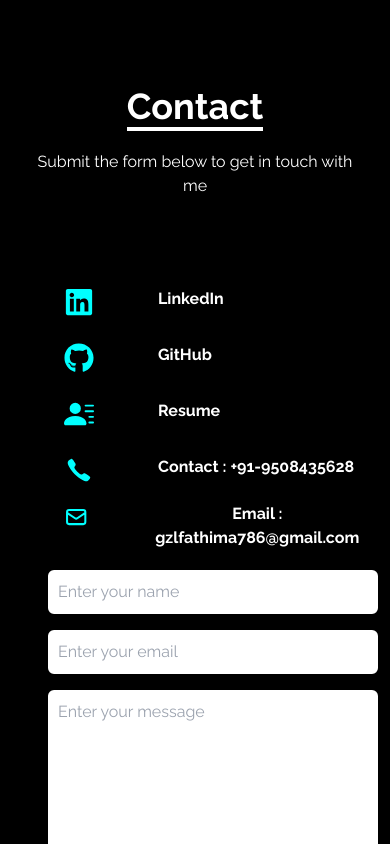
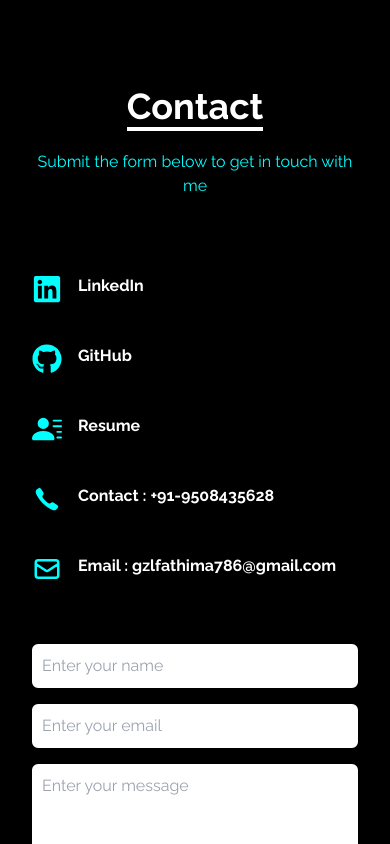
Before and after one commit to Summaiya-Begum/Summaiya-Begum.github.io, a React (Create React App) app: page / in a window 390 px wide. Shown: the part 8840-9684 px from the top of the page. Built offline with nearby package versions, Linux system fonts and the light colour scheme.

Commit message:
new update

```diff
--- a/src/components/Contact.jsx
+++ b/src/components/Contact.jsx
@@ -31,62 +31,58 @@ const Contact = () => {
             className="text-4xl font-bold inline border-b-4 border-white-500">
             Contact
           </p>
-          <p className="py-6">Submit the form below to get in touch with me</p>
+          <p className="py-6 text-aqua">Submit the form below to get in touch with me</p>
         </div>
 
 
 
         <div
 
-          className="grid lg:grid-cols-2 sm:grid-cols-1 md:grid-cols-2 gap-4 px-12 py-5 sm:px-0"
+          className="grid lg:grid-cols-2 sm:grid-cols-1 md:grid-cols-2 gap-10 sm:px-0"
         >
-          <div className="  lg:flex flex-col" >
-            <ul>
+          <div  className="  lg:flex flex-col" >
+            <ul className={
+              "  grid lg:grid-cols-1 sm:grid-cols-1 "}>
 
+              <liflex justify-start gap-4
+                className={
+                  "flex justify-start gap-4 items-center py-5 "}>
+                <a
+                  href="https://www.linkedin.com/in/summaiya23/"
+                  className="flex justify-start gap-4 items-start w-auto text-white" target="_blank"> <FaLinkedin size={30} color={"aqua"} /> <b>LinkedIn</b>
+                </a>
+              </liflex>
               <li
                 className={
-                  "flex justify-between items-center w-50 h-14 px-4"}>
-                <a
-                  href="https://www.linkedin.com/in/summaiya23/"
-                  className="flex justify-arround gap-8 items-start w-full text-white" target="_blank"> <FaLinkedin size={30} color={"aqua"} /> <b>LinkedIn</b>
-                </a>
-              </li>
-              <li
-                className={
-                  "flex justify-between items-center w-50 h-14 px-4"}>
+                  "flex justify-start gap-4 items-center py-5"}>
                 <a
                   href="https://github.com/Summaiya-Begum"
-                  className="flex justify-arround gap-8 items-start w-full text-white" target="_blank"> <FaGithub size={30} color={"aqua"} /><b>GitHub</b>
+                  className="flex justify-start gap-4  items-start w-auto text-white" target="_blank"> <FaGithub size={30} color={"aqua"} /><b>GitHub</b>
 
                 </a>
               </li>
-              <li
-                className={
-                  "flex justify-between items-center w-50 h-14 px-4"}>
+              <li className={
+                  "flex justify-start gap-4 items-center py-5"}>
 
                 <a
                   href={resume}
                   download
-
-                  className="flex justify-arround gap-8 items-start w-full text-white">
+                  className="flex justify-start gap-4  items-start w-auto text-white">
                   <BsFillPersonLinesFill size={30} color={"aqua"} /><b>Resume</b>
                 </a>
               </li>
               <li
                 className={
-                  "flex justify-between items-center w-50 h-14 px-4"}>
-                <a
-
-                  className="flex justify-arround gap-8 items-start w-full text-white">
+                  "flex justify-start gap-4 items-center py-5"}>
+                <a  className="flex justify-start gap-4  items-start w-auto text-white">
                   <IoIosCall size={30} color={"aqua"} /> <b>Contact : +91-9508435628</b>
                 </a>
               </li>
               <li
                 className={
-                  "flex justify-between items-center w-50 h-14 px-4"}>
+                  "flex justify-start gap-4 items-center py-5"}>
                 <a
-
-                  className="flex justify-arround gap-8 items-start w-full text-white"> <HiOutlineMail size={30} color={"aqua"} />  <b>Email : gzlfathima786@gmail.com</b>
+                  className="flex justify-start gap-4  items-start w-30 text-white"> <HiOutlineMail size={30} color={"aqua"} />  <b>Email : gzlfathima786@gmail.com</b>
                 </a>
               </li>
 
@@ -94,7 +90,7 @@ const Contact = () => {
             </ul>
           </div>
 
-          <div className=" flex justify-center items-center" >
+          <div className=" flex justify-center items-center " >
             <form
               onSubmit={handleSubmit}
               name="contact"
```
